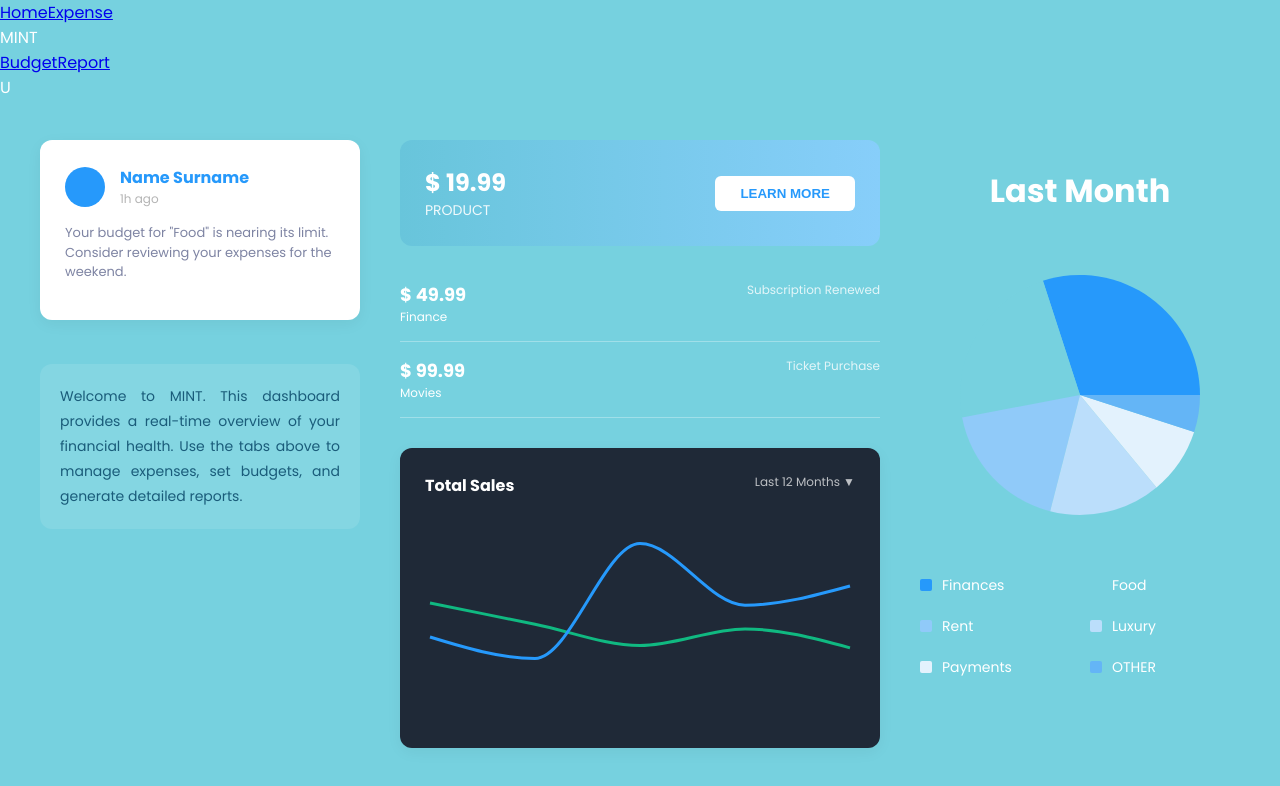
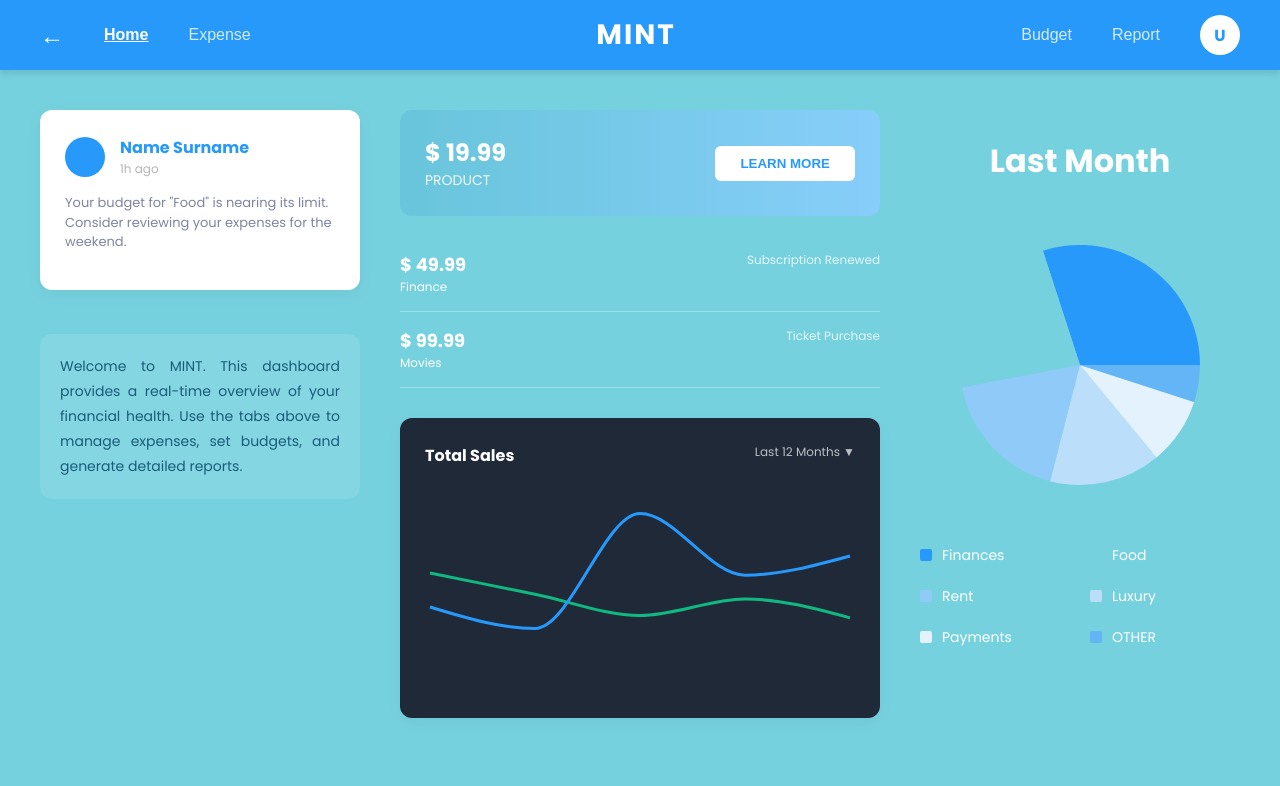
Before and after one commit to srod2016/MINT, a React (Vite) app: page / in a window 1280 px wide. Both pictures are taken after a click on the button "LOGIN". Shown: the top 786 px of the page. Built offline with nearby package versions, Linux system fonts and the light colour scheme.

Commit message:
nav bar and Index polish, commented Tail wind import and dependency

```diff
--- a/src/modules/Layout.jsx
+++ b/src/modules/Layout.jsx
@@ -1,51 +1,80 @@
-import { NavLink, Outlet } from "react-router-dom";
+import React from 'react';
+import { NavLink, Outlet, useLocation } from 'react-router-dom';
 
 export default function Layout() {
-/* Default fo the nav barrrrr*/
-const linkBase = "text-white opacity-90 hover:opacity-100 hover:underline transition-all text-sm font-medium";
-  const linkActive = "font-bold underline opacity-100";
+  const location = useLocation();
 
-return (
-    // Main Container - Teal Background per Design Doc
-    <div className="min-h-screen flex flex-col bg-[#76D1DF]">
+  // Helper for link styling
+  const getLinkStyle = (path) => {
+    const isActive = location.pathname === path;
+    return {
+      color: 'white',
+      textDecoration: isActive ? 'underline' : 'none',
+      fontWeight: isActive ? 'bold' : 'normal',
+      opacity: isActive ? '1' : '0.8',
+      cursor: 'pointer',
+      fontSize: '16px',
+      margin: '0 20px', // Forces space between links
+      fontFamily: 'sans-serif'
+    };
+  };
 
-      {/* --- TOP HEADER (Replaces Sidebar) --- */}
-      <header className="h-[60px] bg-[#2699FB] flex items-center justify-between px-10 shadow-md">
+  return (
+    // Main Container - Teal Background
+    <div style={{ minHeight: '100vh', display: 'flex', flexDirection: 'column', backgroundColor: '#76D1DF' }}>
+
+      {/* --- TOP HEADER (Hardcoded Styles) --- */}
+      <header style={{
+        height: '70px',
+        backgroundColor: '#2699FB', /* BLUE BAR COLOR */
+        display: 'flex',
+        alignItems: 'center',
+        justifyContent: 'space-between',
+        padding: '0 40px',
+        boxShadow: '0 4px 6px rgba(0,0,0,0.1)',
+        color: 'white',
+        position: 'sticky',
+        top: 0,
+        zIndex: 50
+      }}>
 
         {/* Left: Navigation Group 1 */}
-        <div className="flex gap-8">
-            {/* Using /home for Dashboard as requested */}
-            <NavLink to="/home" className={({ isActive }) => `${linkBase} ${isActive ? linkActive : ""}`}>
-              Home
-            </NavLink>
-            <NavLink to="/expense" className={({ isActive }) => `${linkBase} ${isActive ? linkActive : ""}`}>
-              Expense
-            </NavLink>
+        <div style={{ display: 'flex', alignItems: 'center' }}>
+            <span style={{ fontSize: '24px', marginRight: '20px', cursor: 'pointer' }}>←</span>
+            <NavLink to="/home" style={getLinkStyle('/home')}>Home</NavLink>
+            <NavLink to="/expense" style={getLinkStyle('/expense')}>Expense</NavLink>
         </div>
 
         {/* Center: Logo */}
-        <div className="text-white text-2xl font-bold tracking-widest">
+        <div style={{ fontSize: '28px', fontWeight: '900', letterSpacing: '2px', textTransform: 'uppercase' }}>
           MINT
         </div>
 
         {/* Right: Navigation Group 2 */}
-        <div className="flex gap-8">
-            <NavLink to="/budget" className={({ isActive }) => `${linkBase} ${isActive ? linkActive : ""}`}>
-              Budget
-            </NavLink>
-            <NavLink to="/report" className={({ isActive }) => `${linkBase} ${isActive ? linkActive : ""}`}>
-              Report
-            </NavLink>
-        </div>
+        <div style={{ display: 'flex', alignItems: 'center' }}>
+            <NavLink to="/budget" style={getLinkStyle('/budget')}>Budget</NavLink>
+            <NavLink to="/report" style={getLinkStyle('/report')}>Report</NavLink>
 
-        {/* User Icon Placeholder */}
-        <div className="w-8 h-8 bg-white rounded-full flex items-center justify-center text-[#2699FB] font-bold text-xs">
-          U
+            {/* User Icon */}
+            <div style={{
+              width: '40px',
+              height: '40px',
+              backgroundColor: 'white', /* White circle */
+              color: '#2699FB',
+              borderRadius: '50%',
+              display: 'flex',
+              alignItems: 'center',
+              justifyContent: 'center',
+              fontWeight: 'bold',
+              marginLeft: '20px'
+            }}>
+              U
+            </div>
         </div>
       </header>
 
       {/* --- MAIN CONTENT --- */}
-      <main className="flex-1 relative">
+      <main style={{ flex: 1, position: 'relative' }}>
         <Outlet />
       </main>
     </div>
--- a/vite.config.js
+++ b/vite.config.js
@@ -1,12 +1,12 @@
 import { defineConfig } from 'vite'
 import react from '@vitejs/plugin-react'
-import tailwindcss from '@tailwindcss/vite' //Connector for Tailwind CSS and Vite, not just tailwind
+// import tailwindcss from '@tailwindcss/vite' //Connector for Tailwind CSS and Vite, not just tailwind
 
 
 export default defineConfig({
   plugins: [
     react(),
-    tailwindcss()
+  //  tailwindcss()
   ],
   server: {
     // Server config issues so I'm forcing IPv4 and a specific port
```
